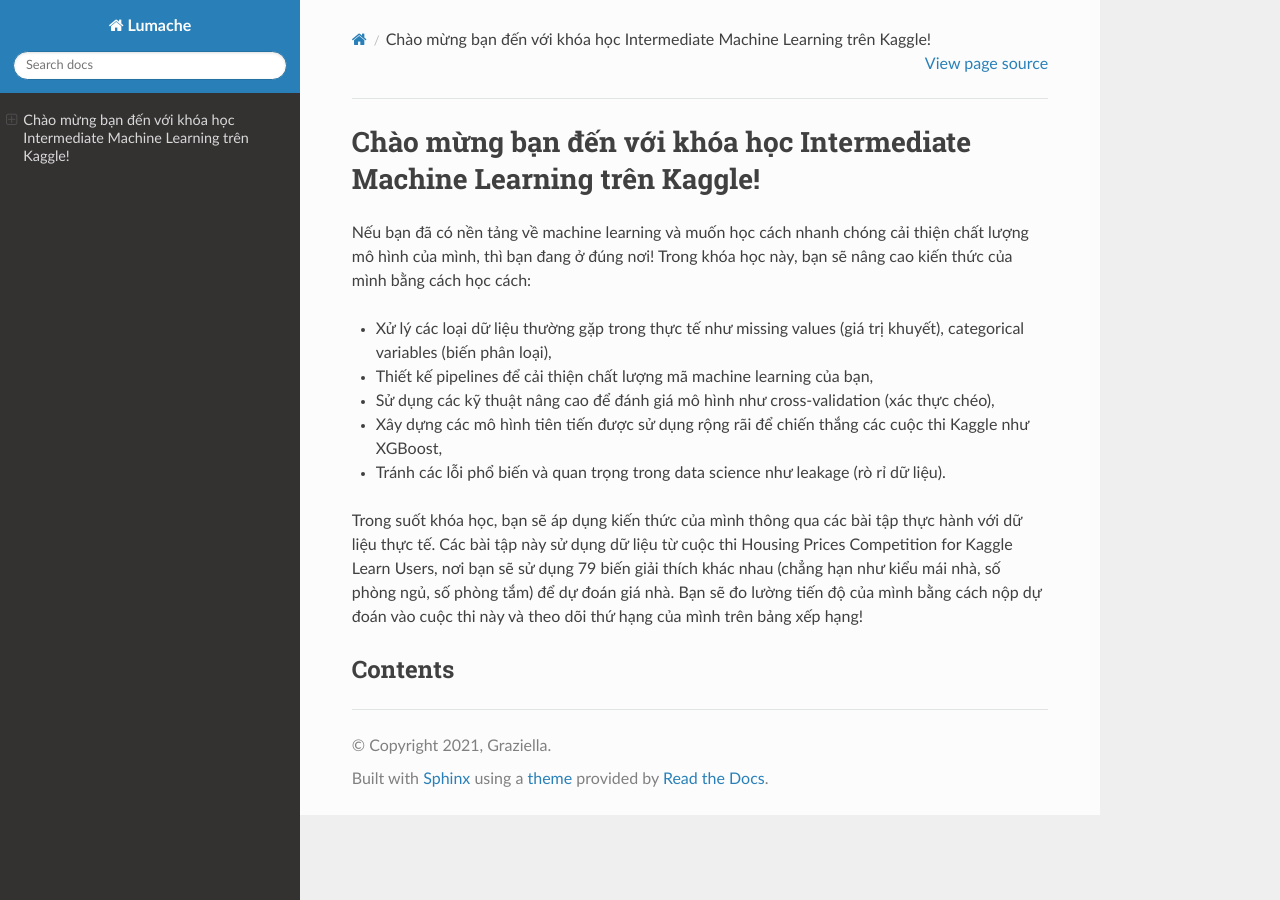
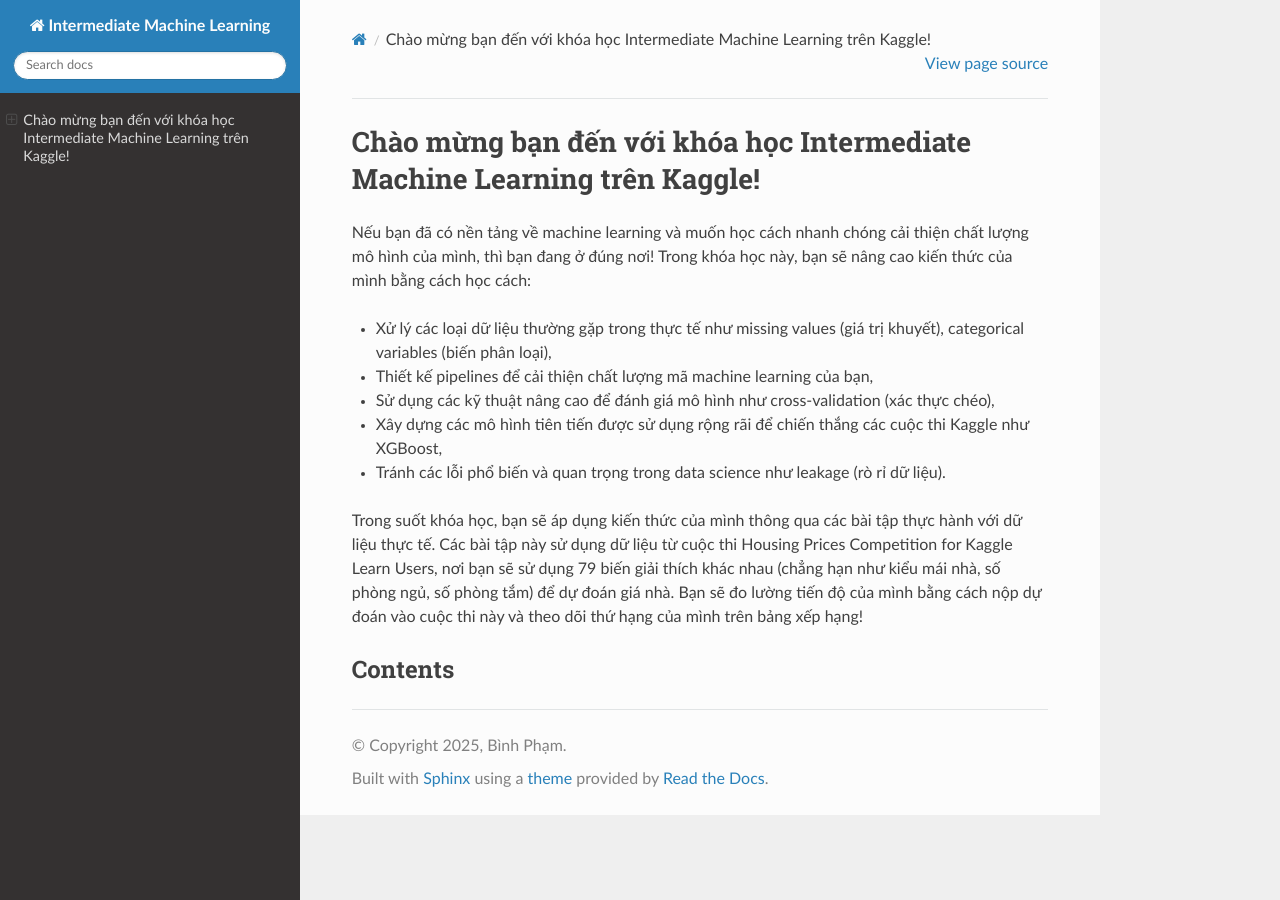
Before and after one commit to phambinh0826/Intermediate-ML, a Sphinx documentation site: the page built from docs/source/index.rst, in a window 1280 px wide. Built offline with Sphinx 7.4.7 and the Read the Docs theme 3.1.0, drawn with Linux system fonts in a browser that asks for light colours; pages that are not in the unit, such as notebooks, are missing from menus.

Commit message:
Update conf.py

```diff
--- a/docs/source/conf.py
+++ b/docs/source/conf.py
@@ -2,9 +2,9 @@
 
 # -- Project information
 
-project = 'Lumache'
-copyright = '2021, Graziella'
-author = 'Graziella'
+project = 'Intermediate Machine Learning'
+copyright = '2025, Bình Phạm'
+author = 'Bình Phạm'
 
 release = '0.1'
 version = '0.1.0'
```
